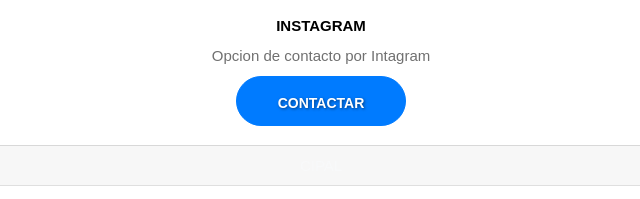
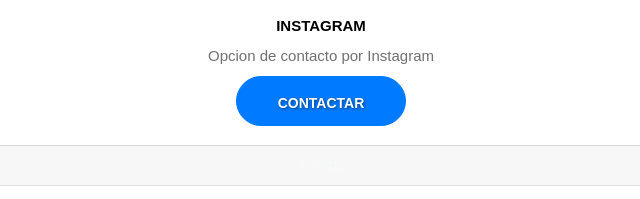
Before and after one commit to CipalConsultora/CipalConsultora.github.io, a plain HTML site: page index.html in a window 1280 px wide. Shown: the part 3773-3972 px from the top of the page, 319-959 px from the left. Drawn offline with Linux system fonts and the light colour scheme; files whose address does not match are found by name.

Commit message:
Update index.html

```diff
--- a/index.html
+++ b/index.html
@@ -409,7 +409,7 @@
         <img src="./images/insta.jpg" alt="">
       </div>
       <h5 class="card-title">Instagram</h5>
-      <p class="card-text">Opcion de contacto por Intagram</p>
+      <p class="card-text">Opcion de contacto por Instagram</p>
       <a href="https://www.instagram.com/cipal_consultora/" class="btn btn-primary">Contactar</a>
     </div>
     <div class="card-footer text-body-secondary">
```
